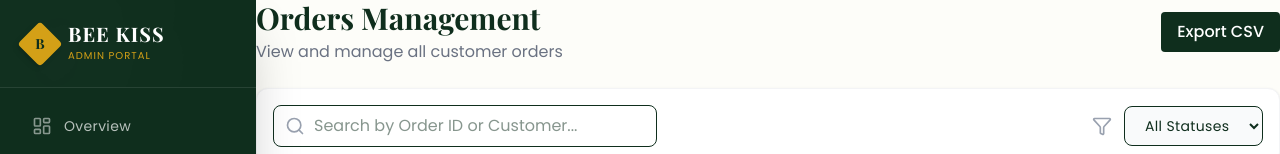
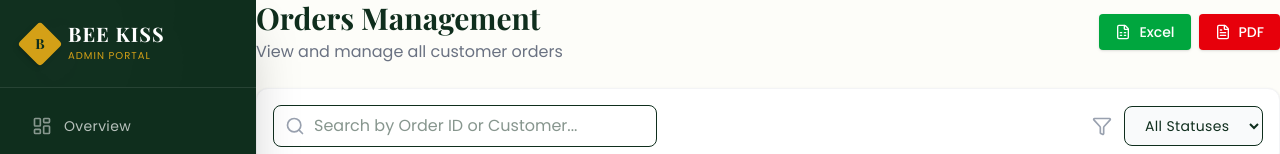
Before and after one commit to noufalkvalad-collab/BEEKISS-E-Commerce, a Next.js app: page /admin/orders in a window 1280 px wide. Shown: the top 154 px of the page. Built offline with nearby package versions, Linux system fonts and the light colour scheme; no server answers; a web font is replaced by a local one.

Commit message:
admin export features updated

```diff
--- a/package.json
+++ b/package.json
@@ -14,6 +14,8 @@
     "cloudinary": "^2.9.0",
     "jose": "^6.1.3",
     "jsonwebtoken": "^9.0.3",
+    "jspdf": "^4.2.0",
+    "jspdf-autotable": "^5.0.7",
     "lucide-react": "^0.575.0",
     "mongoose": "^9.2.3",
     "next": "16.1.6",
@@ -23,6 +25,7 @@
     "react-dom": "19.2.3",
     "sonner": "^2.0.7",
     "tailwindcss-animate": "^1.0.7",
+    "xlsx": "^0.18.5",
     "zustand": "^5.0.11"
   },
   "devDependencies": {
--- /dev/null
+++ b/src/app/admin/(protected)/RevenueExportButtons.tsx
@@ -0,0 +1,79 @@
+"use client";
+
+import { FileText, FileSpreadsheet, Download } from "lucide-react";
+import { exportToExcel, exportToPDF } from "@/lib/utils/exportUtils";
+import { useState } from "react";
+
+interface RevenueExportButtonsProps {
+    stats: {
+        revenue: number;
+        orders: number;
+        products: number;
+        users: number;
+    };
+}
+
+export default function RevenueExportButtons({ stats }: RevenueExportButtonsProps) {
+    const [isMenuOpen, setIsMenuOpen] = useState(false);
+
+    const handleExportExcel = () => {
+        const data = [
+            { Metric: "Total Revenue", Value: `₹${stats.revenue}` },
+            { Metric: "Total Orders (Delivered)", Value: stats.orders },
+            { Metric: "Total Products", Value: stats.products },
+            { Metric: "Registered Users", Value: stats.users },
+            { Metric: "Report Date", Value: new Date().toLocaleString('en-IN') }
+        ];
+        exportToExcel(data, `Revenue_Report_${new Date().toISOString().split('T')[0]}`, "Revenue");
+        setIsMenuOpen(false);
+    };
+
+    const handleExportPDF = () => {
+        const headers = ["Metric", "Value"];
+        const data = [
+            ["Total Revenue", `Rs. ${stats.revenue.toLocaleString('en-IN')}`],
+            ["Total Orders (Delivered)", stats.orders.toString()],
+            ["Total Products", stats.products.toString()],
+            ["Registered Users", stats.users.toString()],
+        ];
+        exportToPDF(headers, data, `Revenue_Report_${new Date().toISOString().split('T')[0]}`, "Bee Kiss - Revenue Report");
+        setIsMenuOpen(false);
+    };
+
+    return (
+        <div className="relative">
+            <button
+                onClick={() => setIsMenuOpen(!isMenuOpen)}
+                className="flex items-center gap-2 bg-forest-green text-white px-4 py-2 rounded-xl font-medium hover:bg-forest-green/90 transition-all shadow-sm text-sm"
+            >
+                <Download className="w-4 h-4" />
+                Export Report
+            </button>
+
+            {isMenuOpen && (
+                <>
+                    <div
+                        className="fixed inset-0 z-10"
+                        onClick={() => setIsMenuOpen(false)}
+                    />
+                    <div className="absolute right-0 mt-2 w-48 bg-white rounded-xl shadow-xl border border-gray-100 py-2 z-20 animate-fade-in">
+                        <button
+                            onClick={handleExportExcel}
+                            className="w-full text-left px-4 py-2 text-sm text-gray-700 hover:bg-gray-50 flex items-center gap-2"
+                        >
+                            <FileSpreadsheet className="w-4 h-4 text-green-600" />
+                            Excel Report
+                        </button>
+                        <button
+                            onClick={handleExportPDF}
+                            className="w-full text-left px-4 py-2 text-sm text-gray-700 hover:bg-gray-50 flex items-center gap-2"
+                        >
+                            <FileText className="w-4 h-4 text-red-600" />
+                            PDF Report
+                        </button>
+                    </div>
+                </>
+            )}
+        </div>
+    );
+}
--- a/src/app/admin/(protected)/orders/page.tsx
+++ b/src/app/admin/(protected)/orders/page.tsx
@@ -2,7 +2,8 @@
 
 import { useState, useEffect } from "react";
 import Link from "next/link";
-import { Search, Filter, Eye, MoreVertical, CheckCircle, Clock, Truck, Package, Loader2 } from "lucide-react";
+import { Search, Filter, Eye, MoreVertical, CheckCircle, Clock, Truck, Package, Loader2, Download, FileSpreadsheet, FileText } from "lucide-react";
+import { exportToExcel, exportToPDF } from "@/lib/utils/exportUtils";
 
 export default function AdminOrdersPage() {
     const [orders, setOrders] = useState<any[]>([]);
@@ -13,6 +14,32 @@ export default function AdminOrdersPage() {
     useEffect(() => {
         fetchOrders();
     }, []);
+
+    const handleExportExcel = () => {
+        const data = filteredOrders.map(order => ({
+            "Order ID": `ORD-${order._id.slice(-6)}`.toUpperCase(),
+            "Customer": order.address?.name || "Guest User",
+            "Email": order.userEmail,
+            "Date": new Date(order.createdAt).toLocaleDateString('en-IN'),
+            "Items": order.items?.reduce((acc: number, item: any) => acc + item.quantity, 0) || 0,
+            "Status": order.status,
+            "Total Amount": `₹${order.totalAmount || 0}`,
+            "Payment Method": order.paymentMethod
+        }));
+        exportToExcel(data, `Orders_Export_${new Date().toISOString().split('T')[0]}`, "Orders");
+    };
+
+    const handleExportPDF = () => {
+        const headers = ["ID", "Customer", "Date", "Status", "Total"];
+        const data = filteredOrders.map(order => [
+            `ORD-${order._id.slice(-6)}`.toUpperCase(),
+            order.address?.name || "Guest",
+            new Date(order.createdAt).toLocaleDateString('en-IN'),
+            order.status,
+            `Rs. ${order.totalAmount || 0}`
+        ]);
+        exportToPDF(headers, data, `Orders_Export_${new Date().toISOString().split('T')[0]}`, "Bee Kiss - Orders Report");
+    };
 
     const fetchOrders = async () => {
         setIsLoading(true);
@@ -55,9 +82,22 @@ export default function AdminOrdersPage() {
                     <h1 className="text-3xl font-serif font-bold text-forest-green">Orders Management</h1>
                     <p className="text-gray-500 mt-1">View and manage all customer orders</p>
                 </div>
-                <button className="bg-forest-green text-white px-4 py-2 rounded font-medium hover:bg-forest-green/90 transition-colors">
-                    Export CSV
-                </button>
+                <div className="flex gap-2">
+                    <button
+                        onClick={handleExportExcel}
+                        className="flex items-center gap-2 bg-green-600 text-white px-4 py-2 rounded font-medium hover:bg-green-700 transition-colors text-sm shadow-sm"
+                    >
+                        <FileSpreadsheet className="w-4 h-4" />
+                        Excel
+                    </button>
+                    <button
+                        onClick={handleExportPDF}
+                        className="flex items-center gap-2 bg-red-600 text-white px-4 py-2 rounded font-medium hover:bg-red-700 transition-colors text-sm shadow-sm"
+                    >
+                        <FileText className="w-4 h-4" />
+                        PDF
+                    </button>
+                </div>
             </div>
 
             {/* Filters and Search */}
--- a/src/app/admin/(protected)/products/page.tsx
+++ b/src/app/admin/(protected)/products/page.tsx
@@ -1,7 +1,8 @@
 "use client";
 
 import { useState, useEffect } from "react";
-import { Plus, Edit2, Trash2, Search, ArrowUpDown, Image as ImageIcon, X, Loader2 } from "lucide-react";
+import { Plus, Edit2, Trash2, Search, ArrowUpDown, Image as ImageIcon, X, Loader2, FileSpreadsheet, FileText } from "lucide-react";
+import { exportToExcel, exportToPDF } from "@/lib/utils/exportUtils";
 import Image from "next/image";
 import { CldUploadWidget } from "next-cloudinary";
 import { toast } from "sonner";
@@ -23,6 +24,48 @@ export default function ProductsPage() {
         variants: [{ weight: "", price: "", stock: "10" }],
         isActive: true,
     });
+
+    const handleExportExcel = () => {
+        const data = products.flatMap(prod => {
+            if (prod.variants && prod.variants.length > 0) {
+                return prod.variants.map((v: any) => ({
+                    "Product Name": prod.name,
+                    "Slug": prod.slug,
+                    "Category": prod.category?.name || "Uncategorized",
+                    "Weight/Size": v.weight,
+                    "Price": v.price,
+                    "Stock": v.stock,
+                    "Status": prod.isActive ? "Active" : "Inactive"
+                }));
+            }
+            return [{
+                "Product Name": prod.name,
+                "Slug": prod.slug,
+                "Category": prod.category?.name || "Uncategorized",
+                "Weight/Size": prod.unitQuantity || "N/A",
+                "Price": prod.price || 0,
+                "Stock": prod.stock || 0,
+                "Status": prod.isActive ? "Active" : "Inactive"
+            }];
+        });
+        exportToExcel(data, `Products_Export_${new Date().toISOString().split('T')[0]}`, "Products");
+    };
+
+    const handleExportPDF = () => {
+        const headers = ["Product", "Category", "Base Price", "Stock", "Status"];
+        const data = products.map(prod => [
+            prod.name,
+            prod.category?.name || "N/A",
+            prod.variants && prod.variants.length > 0
+                ? `Starts at ₹${Math.min(...prod.variants.map((v: any) => v.price))}`
+                : `₹${prod.price || 0}`,
+            prod.variants && prod.variants.length > 0
+                ? prod.variants.reduce((acc: number, v: any) => acc + (v.stock || 0), 0)
+                : prod.stock || 0,
+            prod.isActive ? "Active" : "Inactive"
+        ]);
+        exportToPDF(headers, data, `Products_Export_${new Date().toISOString().split('T')[0]}`, "Bee Kiss - Product Inventory Report");
+    };
 
     const fetchData = async () => {
         try {
@@ -132,6 +175,21 @@ export default function ProductsPage() {
                     <h1 className="text-3xl font-serif font-bold text-[#0F2E1D]">Products</h1>
                     <p className="text-gray-500 mt-1 font-sans">Manage inventory, pricing, and details</p>
                 </div>
+                <div className="flex gap-2">
+                    <button
+                        onClick={handleExportExcel}
+                        className="flex items-center gap-2 bg-green-600 text-white px-4 py-2 rounded-xl font-medium hover:bg-green-700 transition-all text-sm shadow-md"
+                    >
+                        <FileSpreadsheet className="w-4 h-4" />
+                        Excel
+                    </button>
+                    <button
+                        onClick={handleExportPDF}
+                        className="flex items-center gap-2 bg-red-600 text-white px-4 py-2 rounded-xl font-medium hover:bg-red-700 transition-all text-sm shadow-md"
+                    >
+                        <FileText className="w-4 h-4" />
+                        PDF
+                    </button>
                     <button
                         onClick={() => {
                             setEditingId(null);
@@ -144,6 +202,7 @@ export default function ProductsPage() {
                         <Plus className="w-5 h-5" />
                         New Product
                     </button>
+                </div>
             </div>
 
             {/* Modal */}
--- /dev/null
+++ b/src/lib/utils/exportUtils.ts
@@ -0,0 +1,33 @@
+import * as XLSX from 'xlsx';
+import jsPDF from 'jspdf';
+import autoTable from 'jspdf-autotable';
+
+export const exportToExcel = (data: any[], fileName: string, sheetName: string = 'Sheet1') => {
+    const worksheet = XLSX.utils.json_to_sheet(data);
+    const workbook = XLSX.utils.book_new();
+    XLSX.utils.book_append_sheet(workbook, worksheet, sheetName);
+    XLSX.writeFile(workbook, `${fileName}.xlsx`);
+};
+
+export const exportToPDF = (headers: string[], data: any[][], fileName: string, title?: string) => {
+    const doc = new jsPDF();
+
+    if (title) {
+        doc.setFontSize(18);
+        doc.text(title, 14, 22);
+        doc.setFontSize(11);
+        doc.setTextColor(100);
+        doc.text(`Generated on: ${new Date().toLocaleString('en-IN')}`, 14, 30);
+    }
+
+    autoTable(doc, {
+        head: [headers],
+        body: data,
+        startY: title ? 35 : 15,
+        theme: 'striped',
+        headStyles: { fillColor: [15, 46, 29] }, // forest-green color from BEEKISS theme
+        styles: { fontSize: 8 },
+    });
+
+    doc.save(`${fileName}.pdf`);
+};
```
Also changed, not shown: src/app/admin/(protected)/page.tsx (+8 -4 lines), 1 other file (tests, documents, lock files or other folders). Lines whose indentation alone changed are shown as unchanged.
